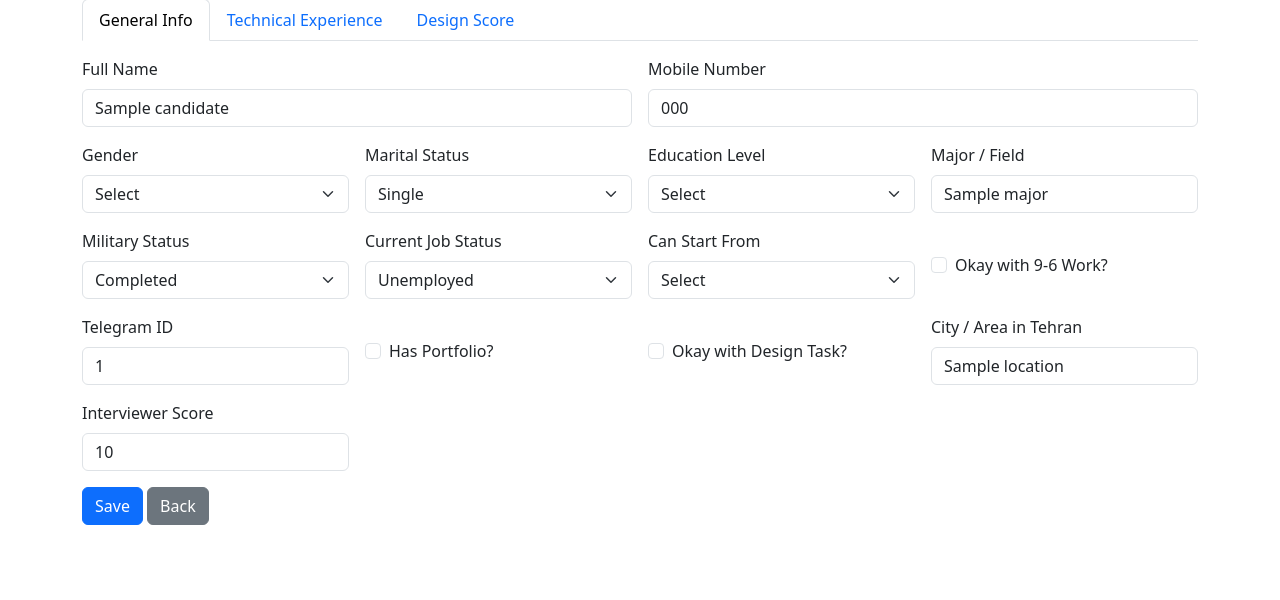
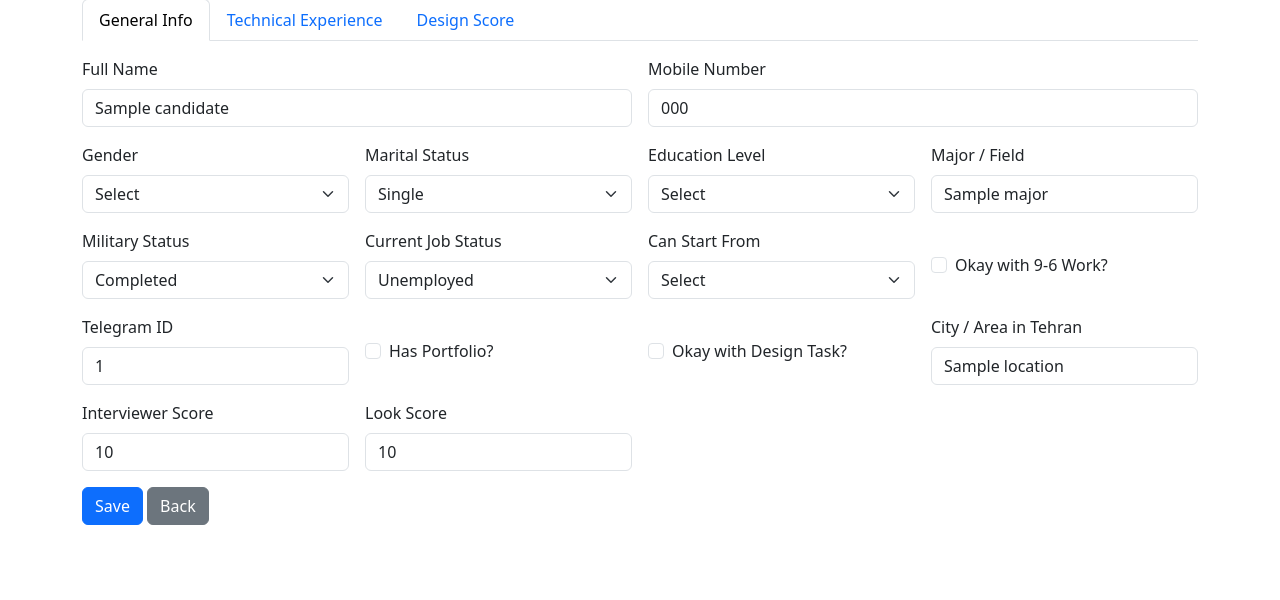
Before and after one commit to Peyman-Products/resume, a Flask app: template templates/edit.html in a window 1280 px wide. Shown: the part 75-675 px from the top of the page. Run offline with Flask 3, Linux system fonts and the light colour scheme; the template is opened without the code that fills it: most values are stand-ins (such as "Sample title", 1, 10 or a date in 2020).

Commit message:
Default all scoring inputs to zero

```diff
--- a/app.py
+++ b/app.py
@@ -55,7 +55,7 @@ COLUMNS = [
     'exp_dashboard_b2b', 'exp_dynamic_reports', 'exp_role_based_access',
     'exp_pos_mobile', 'exp_data_sync', 'exp_multistep_forms',
     'exp_low_digital_users', 'exp_multilingual', 'exp_portfolio_relevant',
-    'interviewer_score', 'design_score', 'total_score'
+    'interviewer_score', 'design_score', 'look_score', 'total_score'
 ]
 
 app = Flask(__name__)
@@ -108,13 +108,17 @@ def compute_total_score(row):
     if str(row.get('ok_with_task', '')) == 'Yes':
         score += 2
 
-    # interviewer and design scores
+    # interviewer, design, and look scores
     try:
         score += float(row.get('interviewer_score', 0))
     except ValueError:
         pass
     try:
         score += float(row.get('design_score', 0))
+    except ValueError:
+        pass
+    try:
+        score += float(row.get('look_score', 0))
     except ValueError:
         pass
 
@@ -148,7 +152,7 @@ def add_candidate():
         'exp_dashboard_b2b':'', 'exp_dynamic_reports':'', 'exp_role_based_access':'',
         'exp_pos_mobile':'', 'exp_data_sync':'', 'exp_multistep_forms':'',
         'exp_low_digital_users':'', 'exp_multilingual':'', 'exp_portfolio_relevant':'',
-        'interviewer_score':'', 'design_score':'', 'total_score':''
+        'interviewer_score':'0', 'design_score':'0', 'look_score':'0', 'total_score':''
     }
     df = pd.concat([df, pd.DataFrame([new_row])], ignore_index=True)
     write_data(df)
--- a/templates/edit.html
+++ b/templates/edit.html
@@ -117,7 +117,11 @@
           </div>
           <div class="col-md-3">
             <label class="form-label">Interviewer Score</label>
-            <input name="interviewer_score" value="{{ candidate.interviewer_score }}" type="number" class="form-control">
+            <input name="interviewer_score" value="{{ candidate.interviewer_score or 0 }}" type="number" class="form-control">
+          </div>
+          <div class="col-md-3">
+            <label class="form-label">Look Score</label>
+            <input name="look_score" value="{{ candidate.look_score or 0 }}" type="number" class="form-control">
           </div>
         </div>
       </div>
@@ -172,7 +176,7 @@
         <div class="row g-3">
           <div class="col-md-3">
             <label class="form-label">Design Score</label>
-            <input name="design_score" value="{{ candidate.design_score }}" type="number" class="form-control">
+            <input name="design_score" value="{{ candidate.design_score or 0 }}" type="number" class="form-control">
           </div>
         </div>
       </div>
--- a/templates/index.html
+++ b/templates/index.html
@@ -162,6 +162,7 @@
         <p><strong>Telegram ID:</strong> <span id="view_telegram_id"></span></p>
         <p><strong>Location:</strong> <span id="view_location"></span></p>
         <p><strong>Interviewer Score:</strong> <span id="view_interviewer_score"></span></p>
+        <p><strong>Look Score:</strong> <span id="view_look_score"></span></p>
         <p><strong>Total Score:</strong> <span id="view_total_score"></span></p>
       </div>
       <div class="tab-pane fade" id="tabExperience">
```
